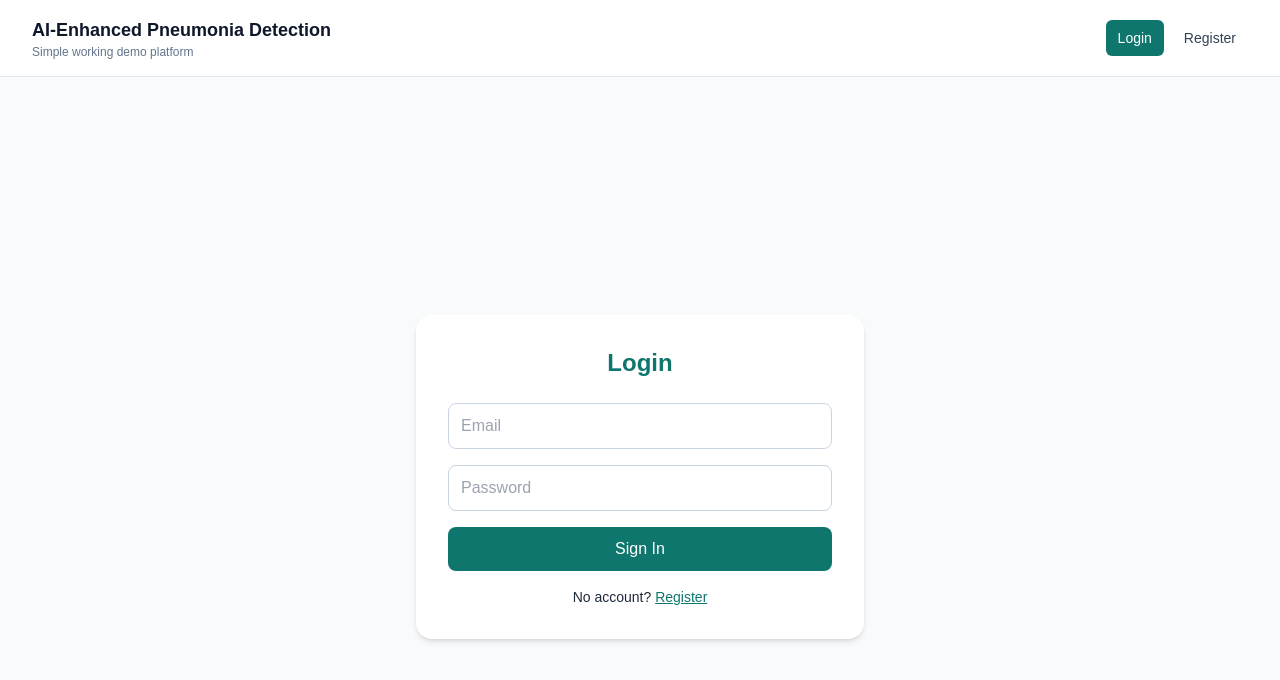
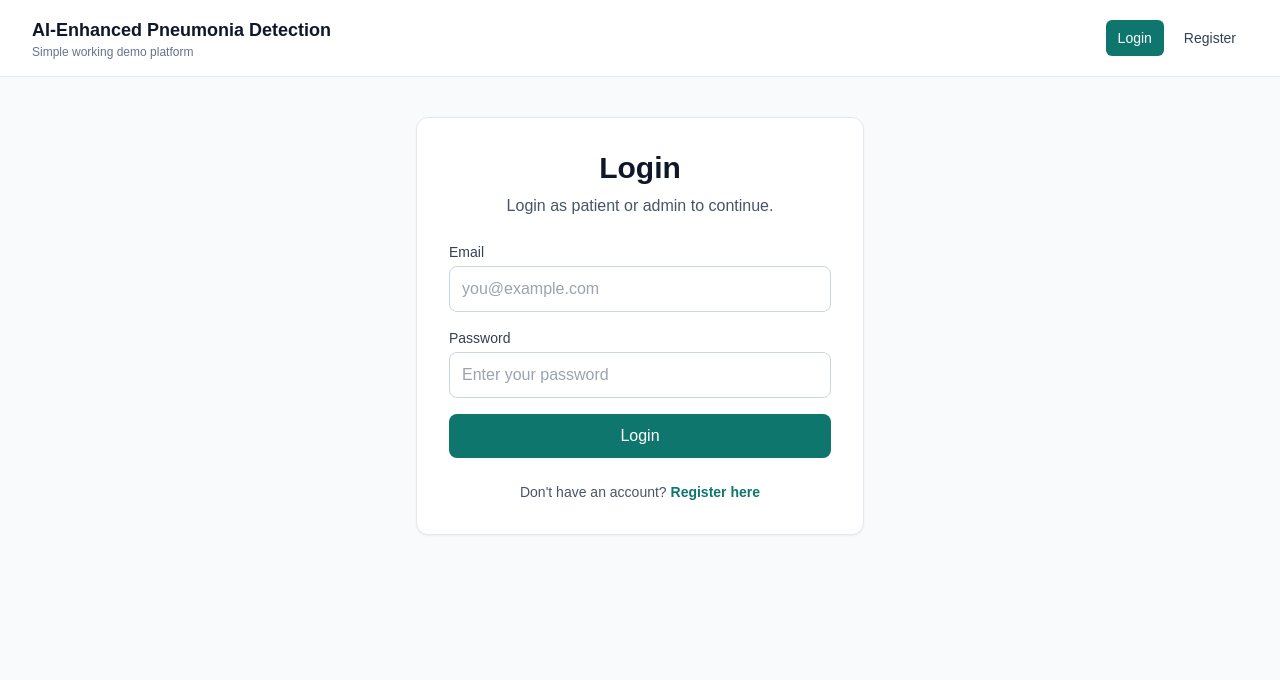
Before and after one commit to sajim73/Pneumonia-Detection-Webapp-Project, a React (Vite) app in the folder frontend/: page /login in a window 1280 px wide. Shown: the top 680 px of the page. Built offline with nearby package versions, Linux system fonts and the light colour scheme.

Commit message:
Update LoginPage.jsx

```diff
--- a/frontend/src/pages/LoginPage.jsx
+++ b/frontend/src/pages/LoginPage.jsx
@@ -1,37 +1,98 @@
-import { useState } from 'react'
-import { Link, useNavigate } from 'react-router-dom'
-import AuthLayout from '../layouts/AuthLayout'
-import api from '../api/axios'
-import { useAuth } from '../context/AuthContext'
+import { useState } from "react";
+import { Link, useNavigate } from "react-router-dom";
+import { useAuth } from "../context/AuthContext";
 
 export default function LoginPage() {
-  const [form, setForm] = useState({ email: '', password: '' })
-  const [error, setError] = useState('')
-  const { login } = useAuth()
-  const navigate = useNavigate()
+  const navigate = useNavigate();
+  const { login } = useAuth();
 
-  const handleChange = (e) => setForm({ ...form, [e.target.name]: e.target.value })
+  const [form, setForm] = useState({
+    email: "",
+    password: ""
+  });
+  const [error, setError] = useState("");
+  const [loading, setLoading] = useState(false);
+
+  const handleChange = (e) => {
+    setForm((prev) => ({
+      ...prev,
+      [e.target.name]: e.target.value
+    }));
+  };
 
   const handleSubmit = async (e) => {
-    e.preventDefault()
+    e.preventDefault();
+    setError("");
+    setLoading(true);
+
     try {
-      const res = await api.post('/api/auth/login', form)
-      login(res.data.token, res.data.user)
-      navigate(res.data.user.role === 'admin' ? '/admin' : '/')
-    } catch {
-      setError('Login failed')
+      const data = await login(form);
+
+      if (data.user.role === "admin") {
+        navigate("/admin/dashboard");
+      } else {
+        navigate("/dashboard");
+      }
+    } catch (err) {
+      setError(err?.response?.data?.error || "Login failed");
+    } finally {
+      setLoading(false);
     }
-  }
+  };
 
   return (
-    <AuthLayout title="Login">
-      <form onSubmit={handleSubmit} className="space-y-4">
-        <input className="input" name="email" type="email" placeholder="Email" onChange={handleChange} />
-        <input className="input" name="password" type="password" placeholder="Password" onChange={handleChange} />
-        {error && <p className="text-red-500 text-sm">{error}</p>}
-        <button className="btn-primary w-full">Sign In</button>
-      </form>
-      <p className="mt-4 text-sm text-center">No account? <Link to="/register" className="text-primary underline">Register</Link></p>
-    </AuthLayout>
-  )
+    <div className="container-page py-10">
+      <div className="mx-auto max-w-md card p-8">
+        <h2 className="page-title text-center">Login</h2>
+        <p className="page-subtitle text-center">
+          Login as patient or admin to continue.
+        </p>
+
+        {error && (
+          <div className="mt-4 rounded-lg border border-red-200 bg-red-50 px-4 py-3 text-sm text-red-700">
+            {error}
+          </div>
+        )}
+
+        <form onSubmit={handleSubmit} className="mt-6 space-y-4">
+          <div>
+            <label className="label">Email</label>
+            <input
+              type="email"
+              name="email"
+              className="input"
+              value={form.email}
+              onChange={handleChange}
+              placeholder="you@example.com"
+              required
+            />
+          </div>
+
+          <div>
+            <label className="label">Password</label>
+            <input
+              type="password"
+              name="password"
+              className="input"
+              value={form.password}
+              onChange={handleChange}
+              placeholder="Enter your password"
+              required
+            />
+          </div>
+
+          <button type="submit" className="btn-primary w-full" disabled={loading}>
+            {loading ? "Logging in..." : "Login"}
+          </button>
+        </form>
+
+        <p className="mt-6 text-center text-sm text-slate-600">
+          Don&apos;t have an account?{" "}
+          <Link to="/register" className="font-semibold text-teal-700 hover:underline">
+            Register here
+          </Link>
+        </p>
+      </div>
+    </div>
+  );
 }
```
